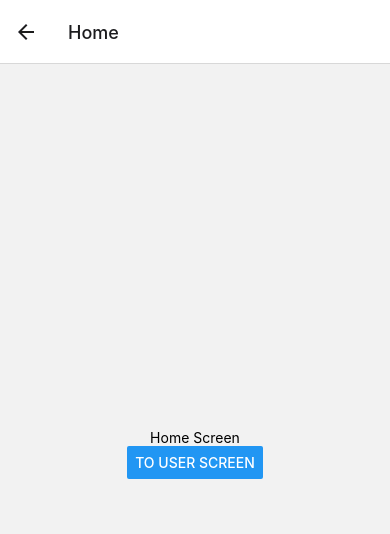
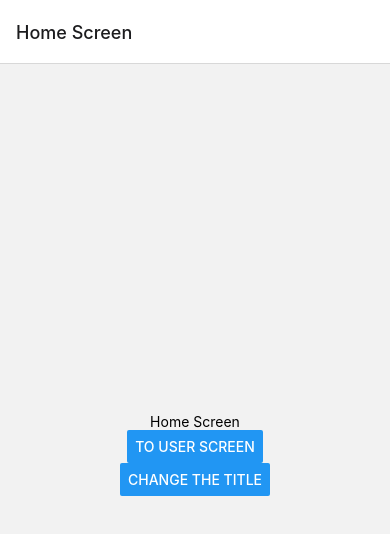
Before and after one commit to HyunSeoChoi/study-react-native, a React Native app in the folder react_navigation_basic/: screen /Home in a window 390 px wide. Shown: the top 534 px of the page. Built offline with nearby package versions, Linux system fonts and the light colour scheme.

Commit message:
Header Bar 파트

```diff
--- a/react_navigation_basic/App.js
+++ b/react_navigation_basic/App.js
@@ -11,8 +11,12 @@ class App extends Component {
   render() {
     return (
       <NavigationContainer>
-        <Stack.Navigator initialRouteName="User">
-          <Stack.Screen name="Home" component={HomeScreen} />
+        <Stack.Navigator initialRouteName="Home">
+          <Stack.Screen
+            name="Home"
+            component={HomeScreen}
+            options={{title: 'Home Screen'}}
+          />
           <Stack.Screen
             name="User"
             component={UserScreen}
@@ -21,6 +25,17 @@ class App extends Component {
               userName: 'Gildong',
               userLastName: 'Go',
             }}
+            // options={{
+            //   title: 'User Screen',
+            //   headerStyle: {
+            //     backgroundColor: 'pink',
+            //   },
+            //   headerTintColor: 'red',
+            //   headerTitleStyle: {
+            //     fontWeight: 'bold',
+            //     color: 'purple',
+            //   },
+            // }}
           />
         </Stack.Navigator>
       </NavigationContainer>
--- a/react_navigation_basic/src/home.js
+++ b/react_navigation_basic/src/home.js
@@ -16,6 +16,18 @@ class HomeScreen extends Component {
             });
           }}
         />
+        <Button
+          title="Change the title"
+          onPress={() => {
+            this.props.navigation.setOptions({
+              title: 'Changed!',
+              headerStyle: {
+                backgroundColor: 'pink',
+              },
+              headerTintColor: 'red',
+            });
+          }}
+        />
       </View>
     );
   }
--- a/react_navigation_basic/src/user.js
+++ b/react_navigation_basic/src/user.js
@@ -2,7 +2,22 @@ import React, {Component} from 'react';
 import {StyleSheet, View, Text, Button} from 'react-native';
 
 class UserScreen extends Component {
+  headerStyle = () => {
+    this.props.navigation.setOptions({
+      title: 'Customizing',
+      headerStyle: {
+        backgroundColor: 'blue',
+      },
+      headerTintColor: 'yellow',
+      headerTitleStyle: {
+        fontWeight: 'bold',
+        color: 'green',
+      },
+    });
+  };
+
   render() {
+    this.headerStyle();
     const {params} = this.props.route;
     const userIdx = params ? params.userIdx : null;
     const userName = params ? params.userName : null;
```
